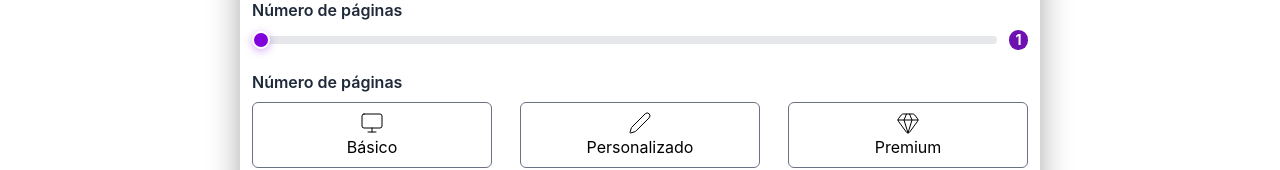
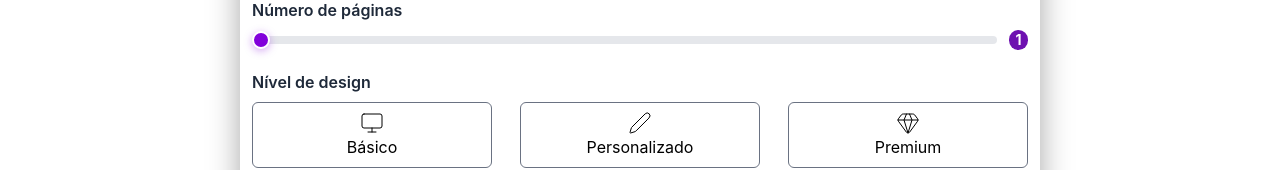
Before and after one commit to EvelynnBR/OrcaWeb, a React (Vite) app: page /orcamento in a window 1280 px wide. Shown: the part 229-399 px from the top of the page. Built offline with nearby package versions, Linux system fonts and the light colour scheme.

Commit message:
feat: altera o título do componente RadioDesign para refletir o nível de design

```diff
--- a/src/pages/Estimate.tsx
+++ b/src/pages/Estimate.tsx
@@ -53,7 +53,7 @@
           </div>
 
           <div className="grid gap-2">
-            <h3 className="font-semibold text-gray-800">Número de páginas</h3>
+            <h3 className="font-semibold text-gray-800">Nível de design</h3>
             <RadioDesign
               onChange={(design) => {
                 setDesign(design.value);
```
